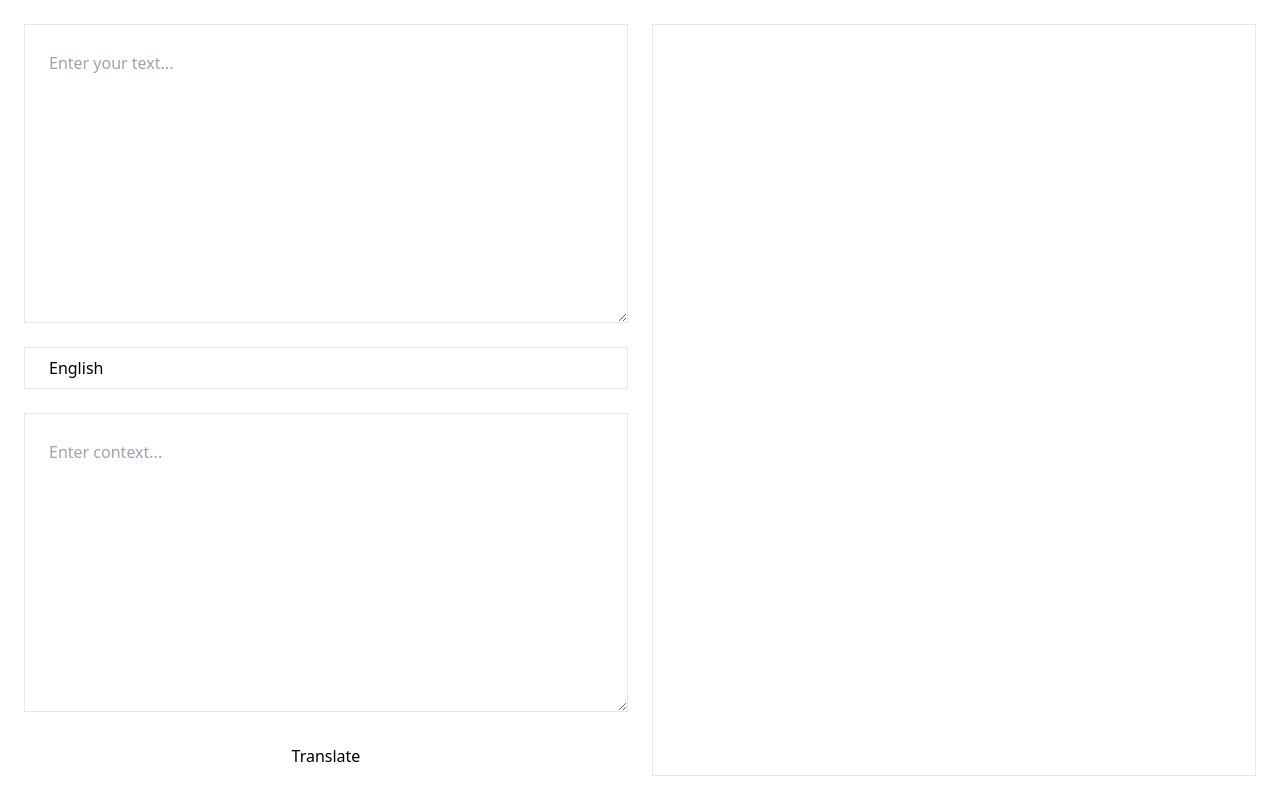
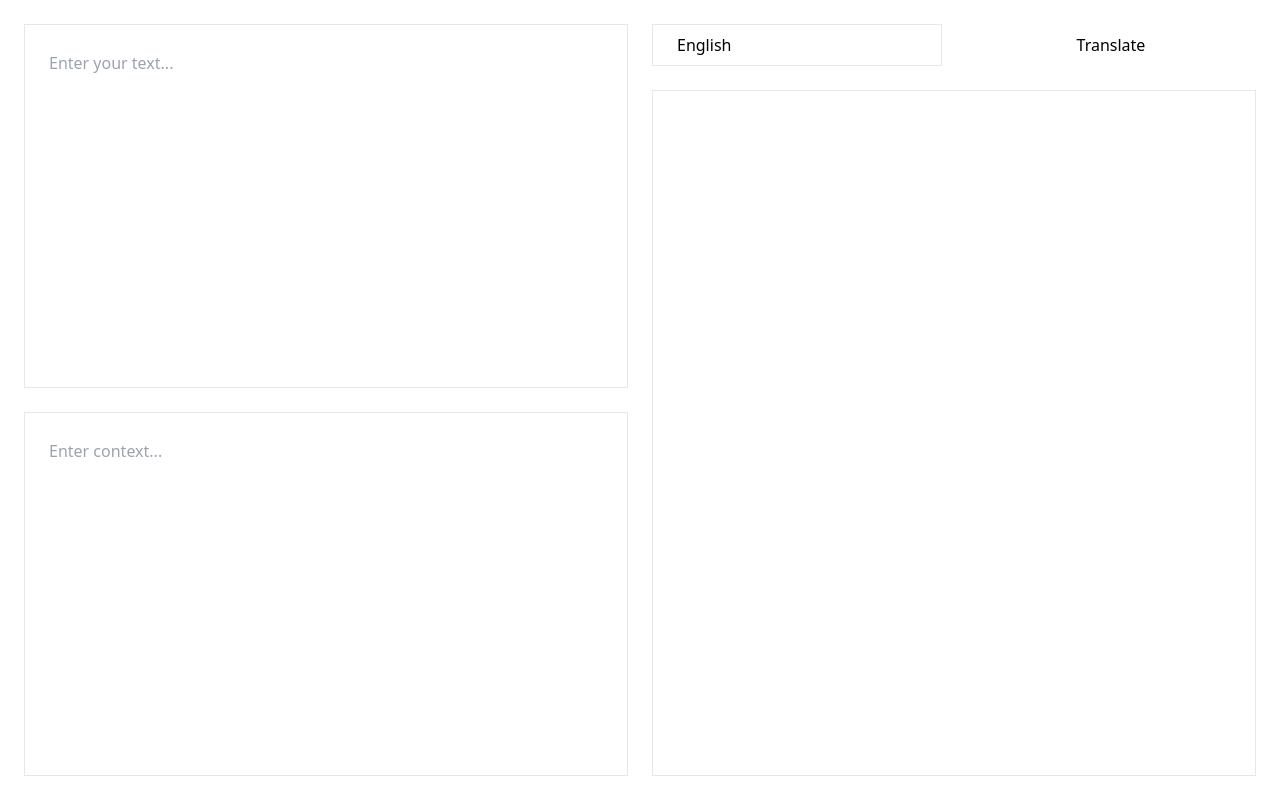
Before and after one commit to joulev/translate, a Next.js app: page / in a window 1280 px wide. Built offline with nearby package versions, Linux system fonts and the light colour scheme; what tailwind-dark-aware would draw is missing.

Commit message:
reorganise the page a little bit
Signed-off-by: Vu Van Dung <me@joulev.dev>

```diff
--- a/app/_completion.tsx
+++ b/app/_completion.tsx
@@ -3,6 +3,8 @@
 import { useCompletion } from "ai/react";
 import clsx from "clsx";
 import { useState } from "react";
+
+import Textarea from "~/components/textarea";
 
 import Markdown from "./_markdown";
 
@@ -20,21 +22,19 @@ export default function Completion() {
       setter(e.target.value);
     };
   return (
-    <div className="grid h-screen w-screen grid-cols-2 gap-6 p-6">
     <form
-        className="flex flex-col gap-6"
+      className="grid h-screen w-screen grid-cols-2 gap-6 p-6"
       onSubmit={async e => {
         e.preventDefault();
         await complete(content);
       }}
     >
-        <textarea
-          className="prose prose-zinc w-full max-w-full flex-grow border p-6 outline-none border-daw-main-300 bg-daw-main-50 dark:prose-invert"
-          placeholder="Enter your text..."
-          required
-          value={content}
-          onChange={onChangeHandlerGenerator(setContent)}
-        />
+      <div className="grid grid-rows-2 gap-6">
+        <Textarea get={content} set={setContent} placeholder="Enter your text..." required />
+        <Textarea get={context} set={setContext} placeholder="Enter context..." />
+      </div>
+      <div className="flex flex-col gap-6 overflow-hidden">
+        <div className="grid grid-cols-2 gap-6">
           <input
             className="border px-6 py-2 outline-none border-daw-main-300 bg-daw-main-50"
             placeholder="English"
@@ -42,26 +42,23 @@ export default function Completion() {
             value={to}
             onChange={onChangeHandlerGenerator(setTo)}
           />
-        <textarea
-          className="prose prose-zinc w-full max-w-full flex-grow border p-6 outline-none border-daw-main-300 bg-daw-main-50 dark:prose-invert"
-          placeholder="Enter context..."
-          value={context}
-          onChange={onChangeHandlerGenerator(setContext)}
-        />
           <button
             className="px-6 py-2 bg-daw-main-950 text-daw-main-50 hover:bg-daw-main-800 disabled:cursor-wait disabled:bg-daw-main-100 disabled:text-daw-main-500"
             disabled={isLoading}
           >
             Translate
           </button>
-      </form>
+        </div>
+        <div className="flex-grow overflow-y-auto border p-6 border-daw-main-300">
           <Markdown
             className={clsx(
-          "prose prose-zinc max-w-full overflow-y-auto border p-6 border-daw-main-300 dark:prose-invert",
+              "prose prose-zinc dark:prose-invert",
               isLoading && "cursor-wait select-none"
             )}
             content={completion}
           />
         </div>
+      </div>
+    </form>
   );
 }
--- /dev/null
+++ b/components/textarea.tsx
@@ -0,0 +1,28 @@
+import clsx from "clsx";
+
+export default function Textarea({
+  get,
+  set,
+  className,
+  placeholder,
+  required,
+}: {
+  get: string;
+  set: React.Dispatch<React.SetStateAction<string>>;
+  className?: string;
+  placeholder?: string;
+  required?: boolean;
+}) {
+  return (
+    <textarea
+      className={clsx(
+        "prose prose-zinc w-full max-w-full flex-grow resize-none border p-6 outline-none border-daw-main-300 bg-daw-main-50 dark:prose-invert",
+        className
+      )}
+      placeholder={placeholder}
+      required={required}
+      value={get}
+      onChange={e => set(e.target.value)}
+    />
+  );
+}
```
Lines whose indentation alone changed are shown as unchanged.
